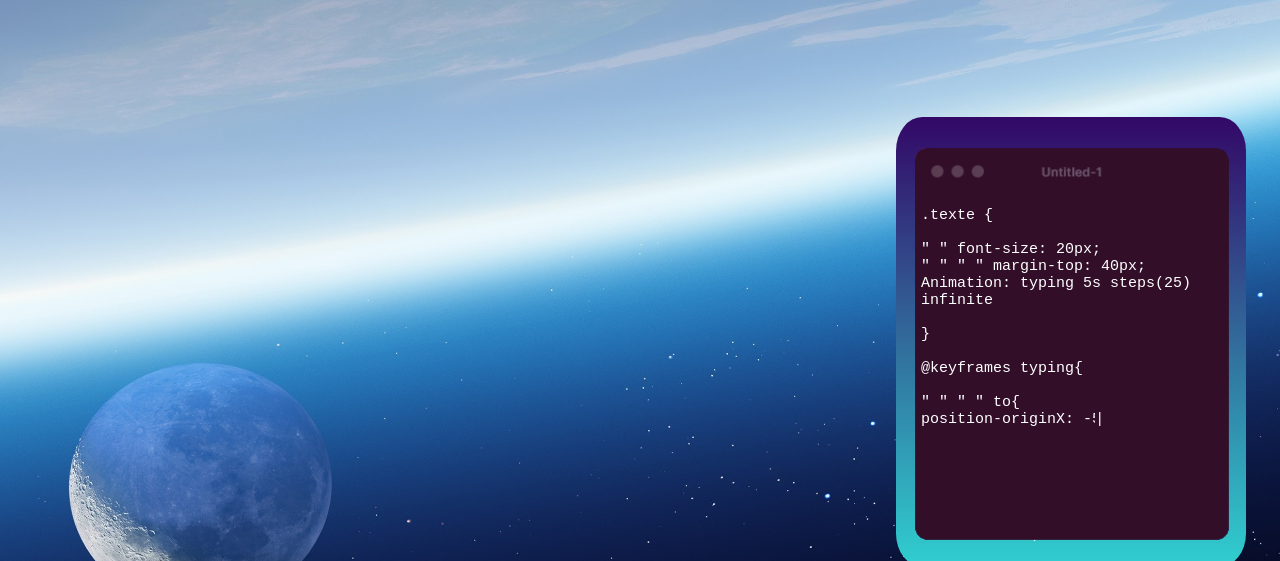
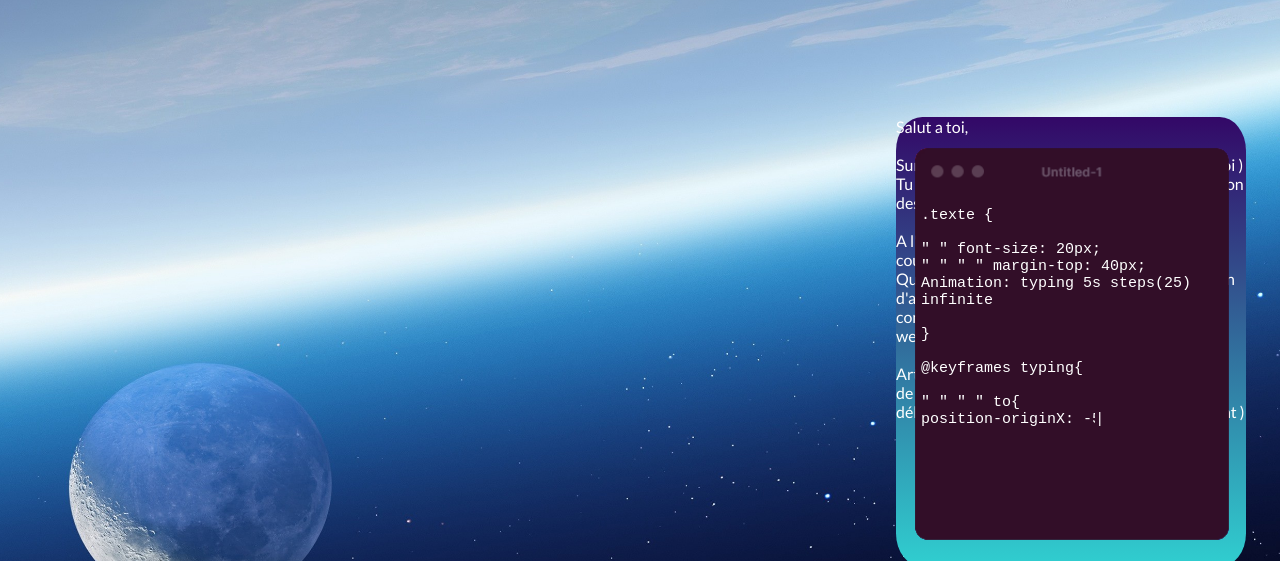
Before and after one commit to RUTAproffesor/FormationByArthur, a plain HTML site: page index.html in a window 1280 px wide. Shown: the part 239-800 px from the top of the page. Drawn offline with Linux system fonts and the light colour scheme; a script that the page names is missing.

Commit message:
Update index.html

```diff
--- a/index.html
+++ b/index.html
@@ -28,7 +28,7 @@
     </div>
 
     <div class="code">
-      <div class="paragraphe"><p>Salut a toi,</br></br>Sur ce site developpé par le plus clairvoyant.( moi )<br>Tu trouveras en cliquant sur "Start", une formation des plus perpspicaces.</br></br> A l'interieur tu auras l'opportunité de lire mes cours. ( Incroyable ! )</br>Qui Porteront sur la langague HTML5 et SCSS afin d'acquerir et de coitre ses compétences et connaisance dans le domaine du development web.</br></br>Arthur descendant du dieux Zhimou(HTML5) et de la déese RUTA(SCSS) , ton formateur déloppeur ( presision : je ne suis pas outrecuidant )</p></div>
+      <div class="paragraphe"<p>Salut a toi,</br></br>Sur ce site développé par le plus clairvoyant.( moi )<br>Tu trouveras en cliquant sur "Start", une formation des plus perspicaces.</br></br> A l'intérieur tu auras l'opportunité de lire mes cours. ( Incroyable ! )</br>Qui Porteront sur la langage HTML5 et SCSS afin d'acquérir et de croître ses compétences et connaissances dans le domaine du dévelopment web.</br></br>Arthur descendant du dieux Zhimou(HTML5) et de la déesee RUTA(SCSS) , ton formateur déloppeur ( précision : je ne suis pas outrecuidant )</p></div>
       <div class="code2">
        <p class="typer">.texte { </br></br>"  " font-size: 20px; </br> "  " "  " margin-top: 40px; </br>Animation: typing 5s steps(25) infinite  </br></br>}</br></br>@keyframes typing{</br></br> " " " " to{</br>position-originX: -500%, -500%;
         </p>
```
